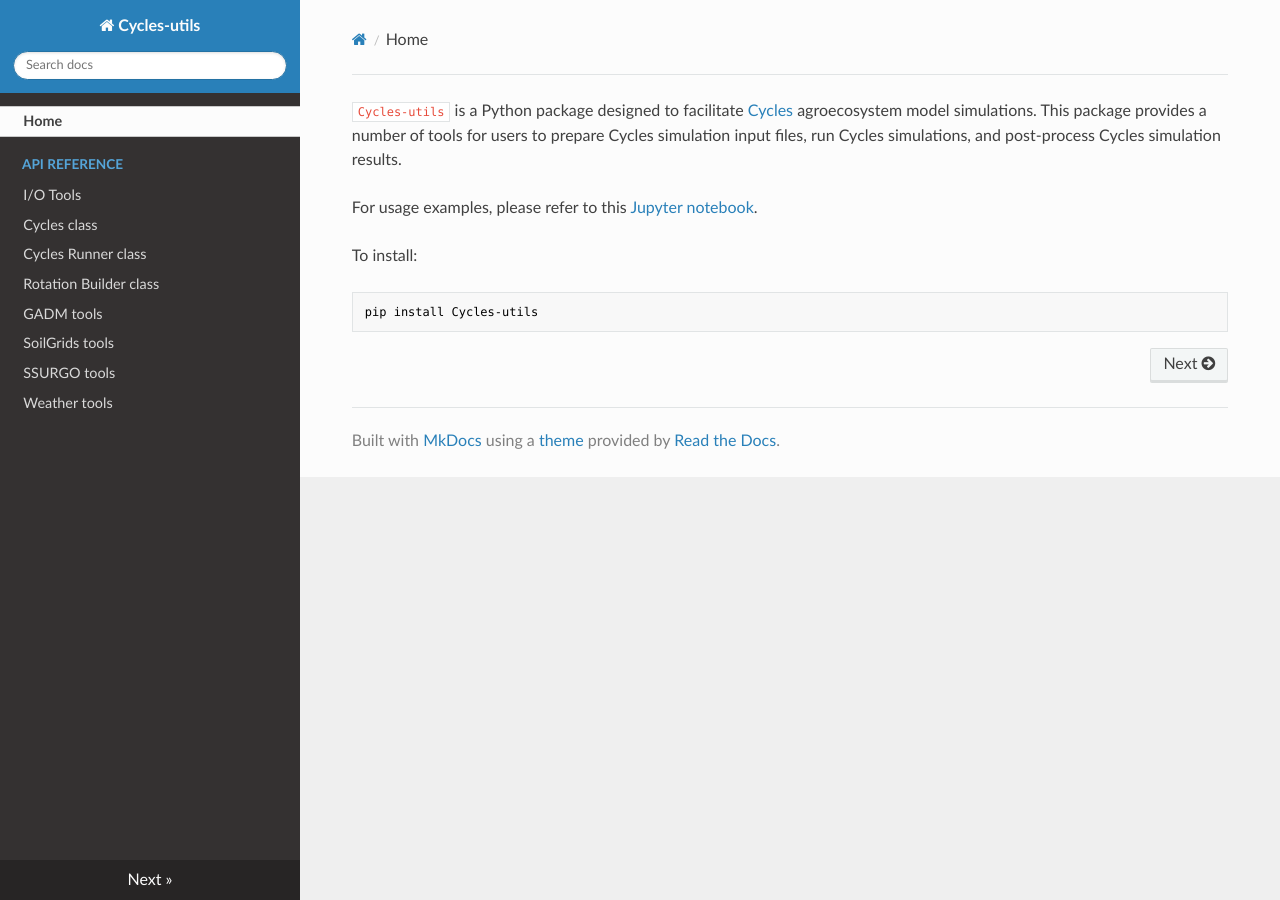
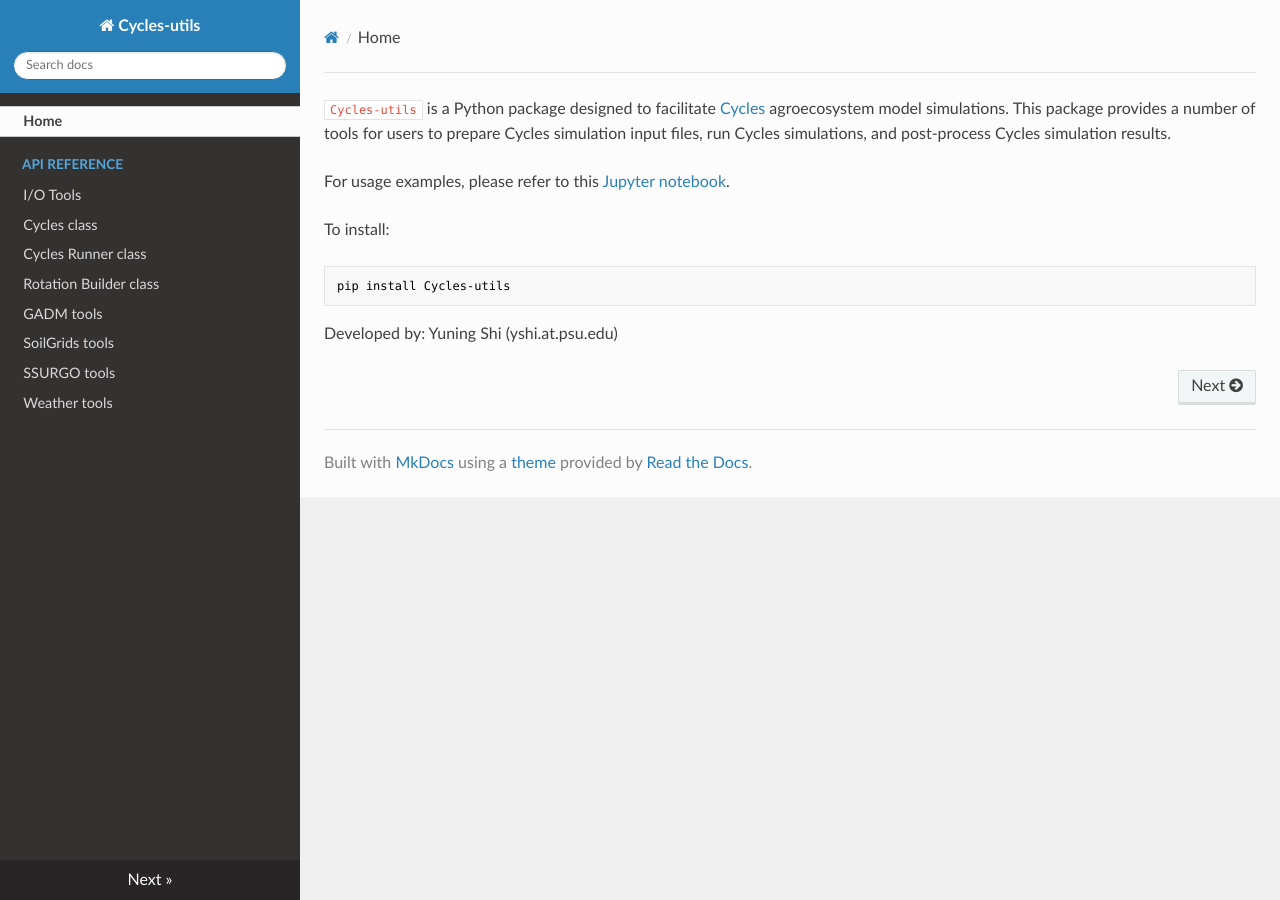
Before and after one commit to PSUmodeling/Cycles-utils, an MkDocs documentation site: the page built from docs/index.md, in a window 1280 px wide. Built offline with MkDocs 1.6.1, drawn with Linux system fonts in a browser that asks for light colours; nearby versions of some CDN libraries.

Commit message:
:memo: Update docs

````diff
--- a/docs/custom.css
+++ b/docs/custom.css
@@ -1,3 +1,4 @@
 .wy-nav-content {
-    max-width: 1200px;
+    max-width: 1440px;
+    padding: 24px;
 }
--- a/docs/index.md
+++ b/docs/index.md
@@ -8,3 +8,5 @@ To install:
 ```shell
 pip install Cycles-utils
 ```
+
+Developed by: Yuning Shi (yshi.at.psu.edu)
````
Also changed, not shown: 1 other file.
